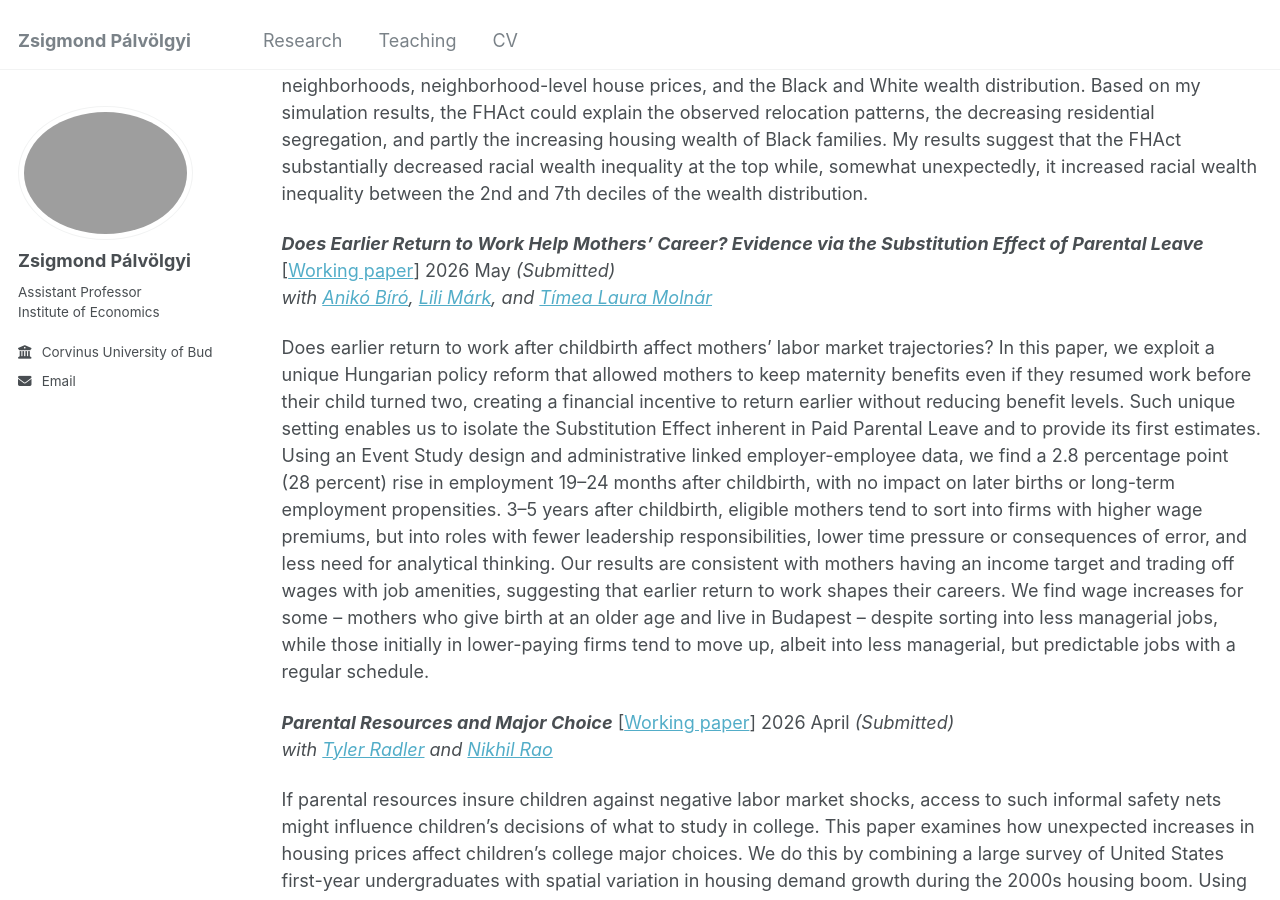
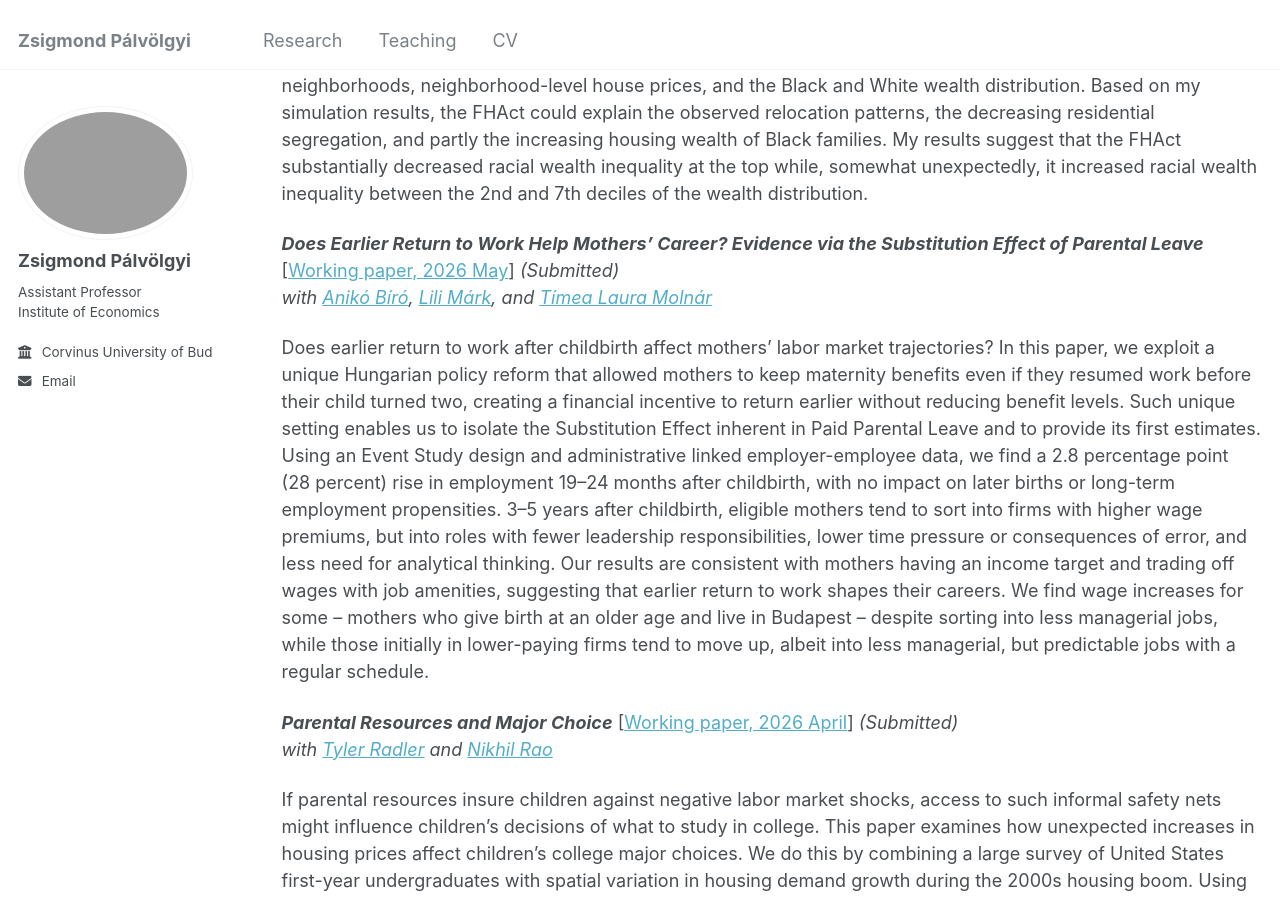
Before and after one commit to zsigmond-palvolgyi/zsigmond-palvolgyi.github.io, a Jekyll site: the page built from _pages/reasearch.md, in a window 1280 px wide and 900 px high, scrolled down 419 px. Built offline with Jekyll 4.4.1, drawn with Linux system fonts in a browser that asks for light colours.

```diff
--- a/_pages/reasearch.md
+++ b/_pages/reasearch.md
@@ -13,12 +13,12 @@ author_profile: true
 
 Following the Fair Housing Act (FHAct), which ended lawful housing discrimination in the US in 1968, racial residential segregation declined rapidly, and Black families started to accumulate housing wealth at a faster pace than Whites. In this paper, I examine whether the FHAct could jointly explain these two phenomena, and I simulate how the FHAct affected racial wealth inequality. I first present three stylized facts, which show that during the 1970s, racial residential segregation started to decline, the relocation of Black families from Black neighborhoods intensified, and average housing wealth increased rapidly among Black families. To investigate whether the FHAct supported these changes, I estimate a heterogeneous agent life-cycle OLG model with spatial equilibrium and endogenous house prices. With this model, I simulate how the FHAct affected families' relocation across neighborhoods, neighborhood-level house prices, and the Black and White wealth distribution. Based on my simulation results, the FHAct could explain the observed relocation patterns, the decreasing residential segregation, and partly the increasing housing wealth of Black families. My results suggest that the FHAct substantially decreased racial wealth inequality at the top while, somewhat unexpectedly, it increased racial wealth inequality between the 2nd and 7th deciles of the wealth distribution.
 
-***Does Earlier Return to Work Help Mothers’ Career? Evidence via the Substitution Effect of Parental Leave*** [[Working paper][gyed_extra]] 2026 May _(Submitted)_ <br>
+***Does Earlier Return to Work Help Mothers’ Career? Evidence via the Substitution Effect of Parental Leave*** [[Working paper, 2026 May][gyed_extra]] _(Submitted)_ <br>
 _with [Anikó Bíró](https://sites.google.com/site/aniko17biro/), [Lili Márk](https://sites.google.com/view/lilimrk/home?authuser=0), and [Tímea Laura Molnár](https://timea-laura-molnar.com/)_
 
 Does earlier return to work after childbirth affect mothers’ labor market trajectories? In this paper, we exploit a unique Hungarian policy reform that allowed mothers to keep maternity benefits even if they resumed work before their child turned two, creating a financial incentive to return earlier without reducing benefit levels. Such unique setting enables us to isolate the Substitution Effect inherent in Paid Parental Leave and to provide its first estimates. Using an Event Study design and administrative linked employer-employee data, we find a 2.8 percentage point (28 percent) rise in employment 19–24 months after childbirth, with no impact on later births or long-term employment propensities. 3–5 years after childbirth, eligible mothers tend to sort into firms with higher wage premiums, but into roles with fewer leadership responsibilities, lower time pressure or consequences of error, and less need for analytical thinking. Our results are consistent with mothers having an income target and trading off wages with job amenities, suggesting that earlier return to work shapes their careers. We find wage increases for some – mothers who give birth at an older age and live in Budapest – despite sorting into less managerial jobs, while those initially in lower-paying firms tend to move up, albeit into less managerial, but predictable jobs with a regular schedule.
 
-***Parental Resources and Major Choice*** [[Working paper][major_paper]] 2026 April _(Submitted)_ <br>
+***Parental Resources and Major Choice*** [[Working paper, 2026 April][major_paper]] _(Submitted)_ <br>
 _with [Tyler Radler](https://tradler.github.io/) and [Nikhil Rao](https://sites.google.com/view/nikhil-rao/)_
 
 If parental resources insure children against negative labor market shocks, access to such informal safety nets might influence children’s decisions of what to study in college. This paper examines how unexpected increases in housing prices affect children’s college major choices. We do this by combining a large survey of United States first-year undergraduates with spatial variation in housing demand growth during the 2000s housing boom. Using variation in the size of the structural break in house prices as an instrument for price changes, we find that overall, unexpected increases in house prices induce first-year students to choose majors that earn more. These effects are concentrated among students from areas with low home-ownership rates, consistent with these students primarily facing a cost of living increase. In contrast, an unexpected increase in house prices induces students from areas with high home-ownership rates to choose majors associated with lower earnings. This pattern is consistent with these students responding to a wealth increase by enrolling in majors that lead to lower-paying careers but potentially better amenities.
```
